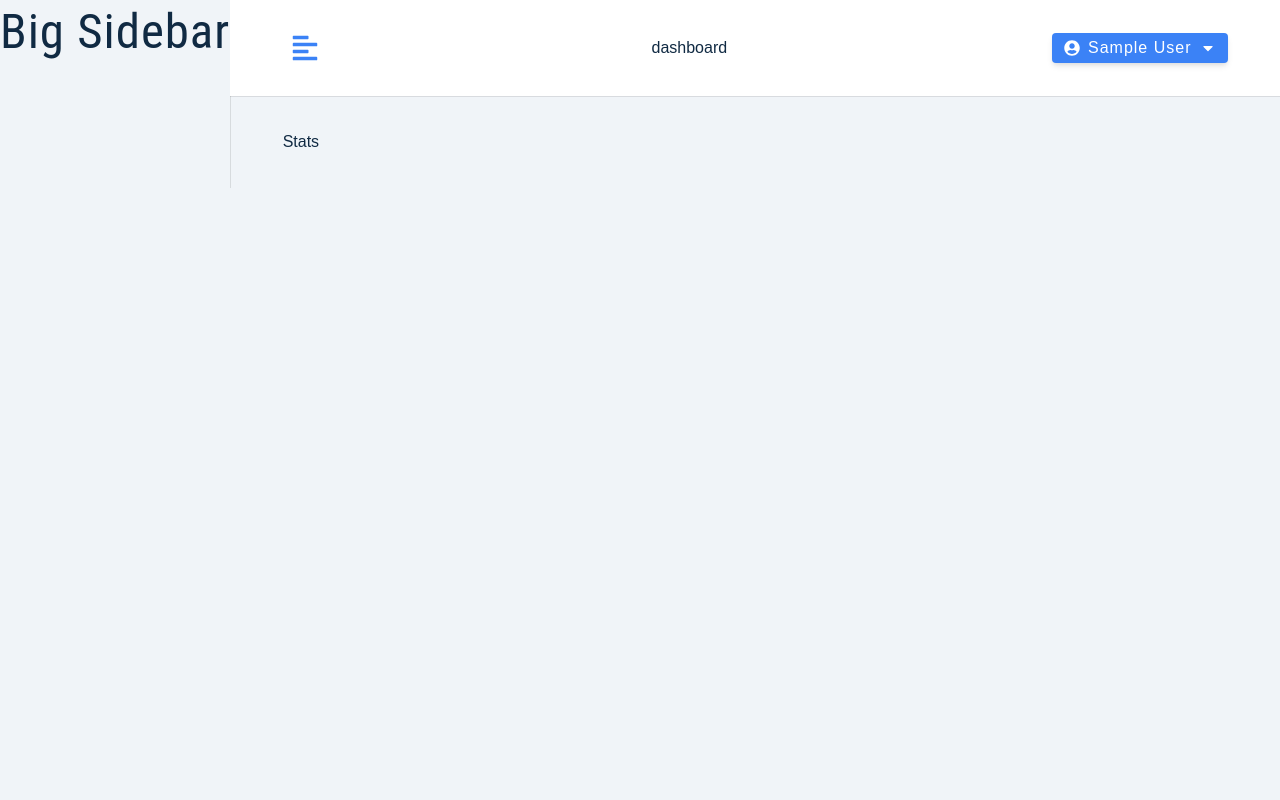
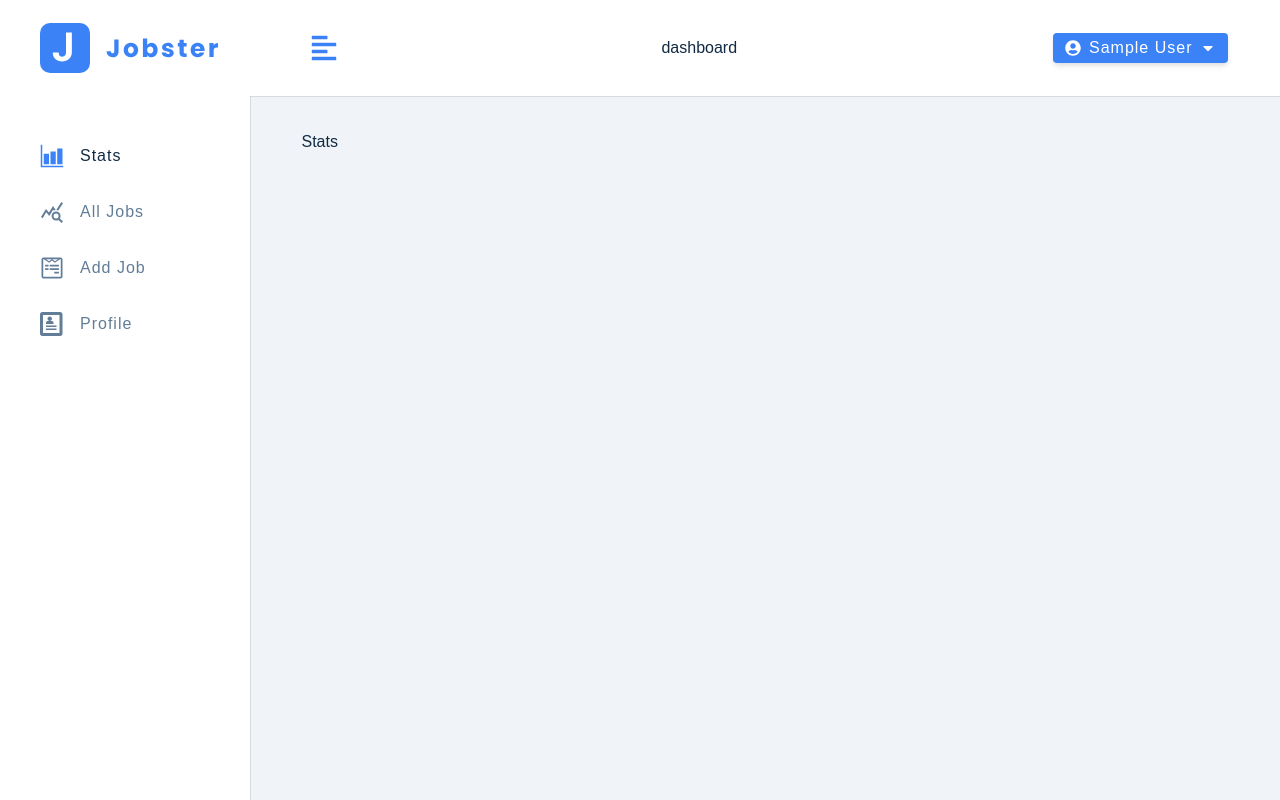
Before and after one commit to jodoesgit/react18-redux-jobster, a React (Create React App) app: page / in a window 1280 px wide. Built offline with nearby package versions, Linux system fonts and the light colour scheme; sample sign-in values are in the browser's storage.

Commit message:
Added BigSidebar

```diff
--- a/src/components/BigSidebar.js
+++ b/src/components/BigSidebar.js
@@ -1,9 +1,25 @@
+import NavLinks from './NavLinks';
+import Logo from '../components/Logo';
+import { useSelector } from 'react-redux';
 import Wrapper from '../assets/wrappers/BigSidebar';
 
 const BigSidebar = () => {
+  const { isSidebarOpen } = useSelector((store) => store.user);
+
   return (
     <Wrapper>
-      <h1>Big Sidebar</h1>
+      <div
+        className={
+          isSidebarOpen ? 'sidebar-container' : 'sidebar-container show-sidebar'
+        }
+      >
+        <div className="content">
+          <header>
+            <Logo />
+          </header>
+          <NavLinks />
+        </div>
+      </div>
     </Wrapper>
   );
 };
```
